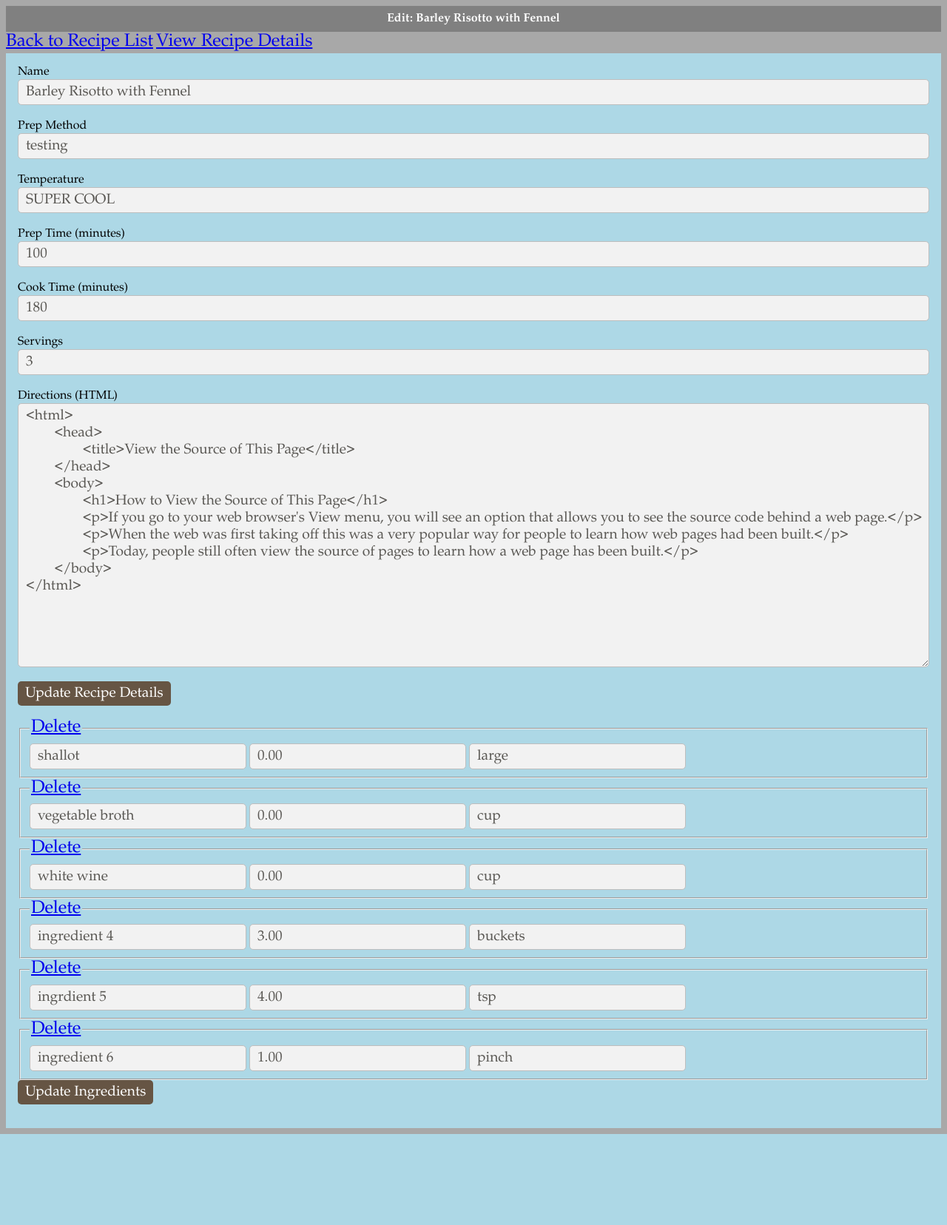
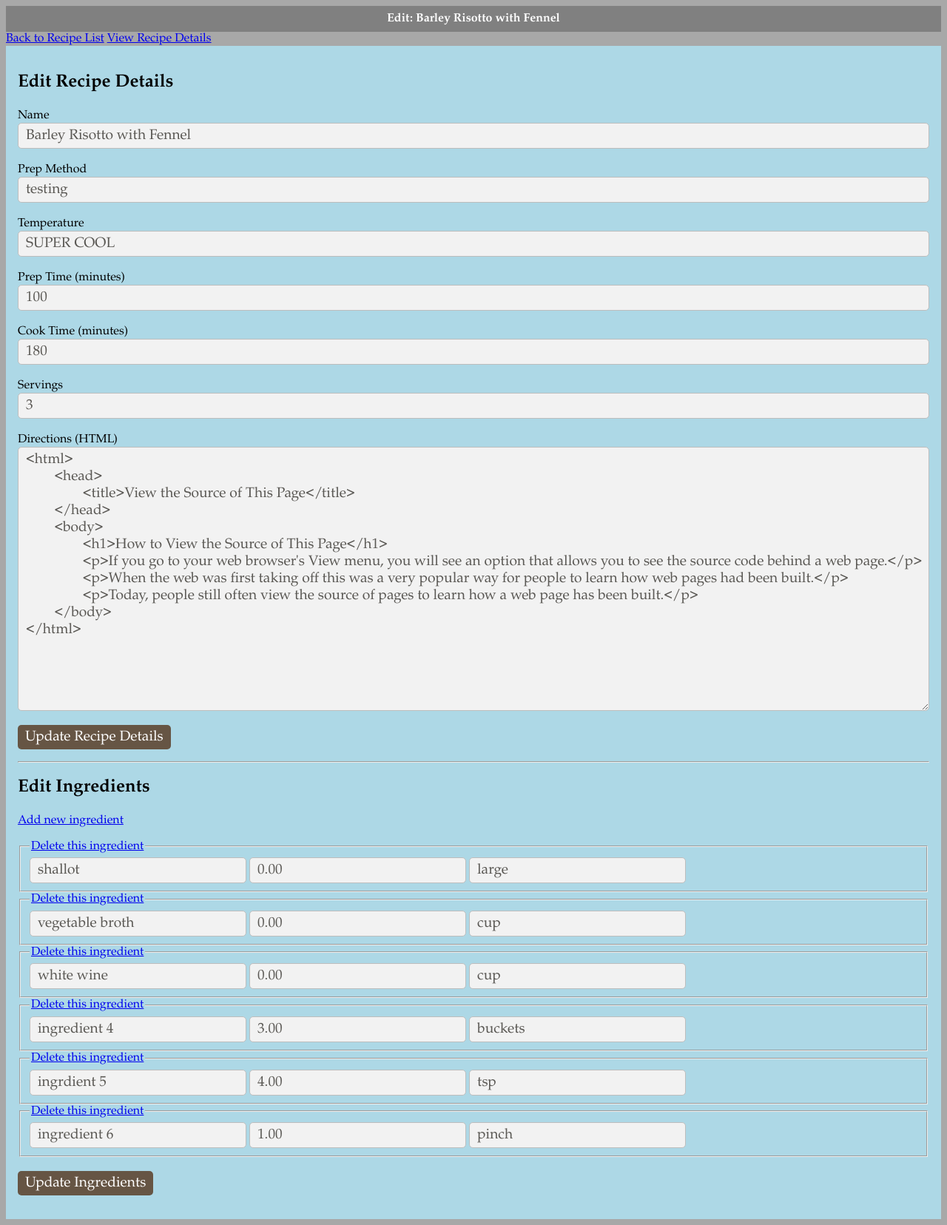
Before and after one commit to modle/eatables-old, a Django app: page /menu/8/editrecipe in a window 1280 px wide. Shown: the whole page at 74% size. Before the commit the page ends 1533 px from the top, so only its background shows below. Run offline with Django 3.2, Linux system fonts and the light colour scheme; data comes from the database, SQL or seed files in the repository; both versions use the stored data as it was after the commit.

Commit message:
Ingredient Edits
Added delete link to the ingredient fieldset legend. Passes to deleteingredient view, then redirects back to the recipe edit page.

Added a "Add new ingredient" link which creates an ingredient_set with dummy values for the target recipeId and redirects to recipe edit page.

```diff
--- a/menu/models.py
+++ b/menu/models.py
@@ -21,7 +21,7 @@ class Ingredient(models.Model):
     id = models.AutoField(primary_key=True)
     name = models.CharField(max_length=200)
     recipe = models.ForeignKey(Recipe)
-    amount = models.DecimalField(max_digits=5, decimal_places=2, default=None)
+    amount = models.DecimalField(max_digits=5, decimal_places=2, default=0.0)
     unit = models.CharField(max_length=200, default=None)
     def __str__(self):
         return str(self.id) + " " + str(self.amount) + " " + self.unit + " " + self.name
--- a/menu/static/menu/style.css
+++ b/menu/static/menu/style.css
@@ -78,7 +78,7 @@ li {
 }
 
 a {
-    font-size: 1.5em;
+    font-size: 1em;
 }
 
 #title {
--- a/menu/templates/menu/editrecipe.html
+++ b/menu/templates/menu/editrecipe.html
@@ -10,6 +10,7 @@
 <a href="{% url 'menu:index' %}">Back to Recipe List</a>
 <a href = "{% url 'menu:recipedetails' recipe.id %}">View Recipe Details</a>
 <div id="content">
+    <h2>Edit Recipe Details</h2>
     <form action="{% url 'menu:updaterecipe' recipe.id %}" method="post">
     {% csrf_token %}
         Name<br><input type=text name="name" value="{{ recipe.name }}" id="text"><br><br>
@@ -21,17 +22,20 @@
         Directions (HTML)<br><textarea name="directions" ROWS=15 COLS=35>{{ recipe.directions }}</textarea><br><br>
         <input type=submit value="Update Recipe Details" id="submit"/>
     </form>
-
+    <hr>
+    <h2>Edit Ingredients</h2>
     <form action="{% url 'menu:updateingredient' recipe.id %}" method="post">
     {% csrf_token %}
+        <p><a href = "{% url 'menu:addingredient' recipe.id %}" method="post">Add new ingredient</a></p>
         {% for i in recipe.ingredient_set.all %}
             <fieldset name = "{{i.id}},ingredients">
-                <legend><a href = "{% url 'menu:deleteingredient' i.id %}" method="post">Delete</a></legend>
+                <legend><a href = "{% url 'menu:deleteingredient' i.id %}" method="post">Delete this ingredient</a></legend>
                 <input type=text name="{{i.id}},name" value="{{ i.name }}">
                 <input type=text name="{{i.id}},amount" value="{{ i.amount }}">
                 <input type=text name="{{i.id}},unit" value="{{ i.unit }}">
             </fieldset>
         {% endfor %}
+        <br>
         <input type=submit value="Update Ingredients" id="submit"/>
     </form>
 </div>
--- a/menu/urls.py
+++ b/menu/urls.py
@@ -9,5 +9,6 @@ urlpatterns = [
     url(r'^addrecipe/$', views.addrecipe, name='addrecipe'),
     url(r'^(?P<recipeId>[0-9]+)/updaterecipe/$', views.updaterecipe, name='updaterecipe'),
     url(r'^(?P<recipeId>[0-9]+)/updateingredient/$', views.updateingredient, name='updateingredient'),
+    url(r'^(?P<recipeId>[0-9]+)/addingredient/$', views.addingredient, name='addingredient'),
     url(r'^(?P<ingredientId>[0-9]+)/deleteingredient/$', views.deleteingredient, name='deleteingredient'),
 ]
--- a/menu/views.py
+++ b/menu/views.py
@@ -76,3 +76,8 @@ def deleteingredient(request, ingredientId):
     i = Ingredient.objects.get(pk=ingredientId)
     Ingredient.objects.filter(pk=ingredientId).delete()
     return HttpResponseRedirect(reverse('menu:editrecipe', args=(i.recipe_id,)))
+
+def addingredient(request, recipeId):
+    r = Recipe.objects.get(pk=recipeId)
+    r.ingredient_set.create(name="update me", amount="0.0", unit="")
+    return HttpResponseRedirect(reverse('menu:editrecipe', args=(recipeId,)))
```
Also changed, not shown: db.sqlite3.
